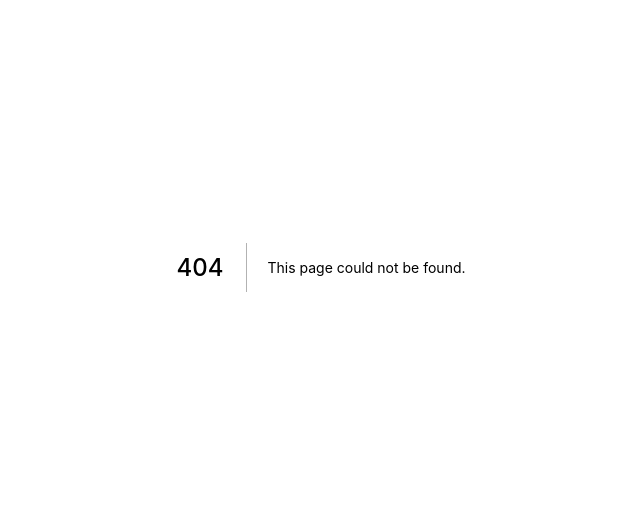
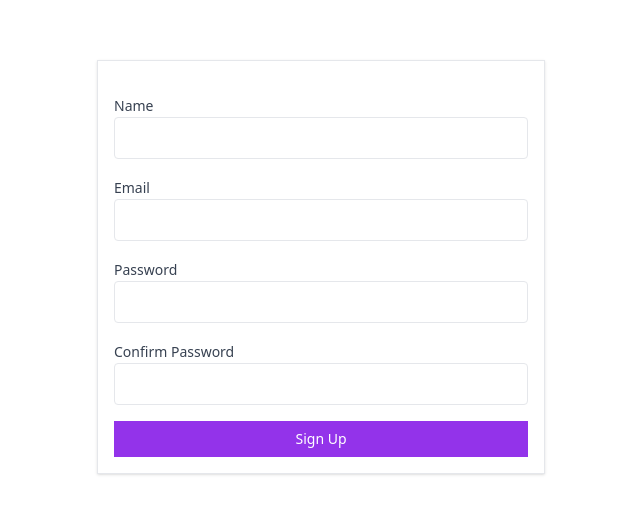
Before and after one commit to chetannn/next-starter-kit, a Next.js app: page /auth/signup in a window 1280 px wide. Before the commit this address had no page. Shown: the part 133-646 px from the top of the page, without its empty margins (319-959 px from the left). Built offline with nearby package versions, Linux system fonts and the light colour scheme.

Commit message:
remaining pages

```diff
--- /dev/null
+++ b/pages/auth/forgot-password.tsx
@@ -0,0 +1,27 @@
+import type { NextPage } from 'next'
+import React, { useState } from 'react'
+
+const ForgotPassword: NextPage = () => {
+
+  const [email, setEmail] = useState('')
+
+  return (
+    <div className='flex h-screen items-center justify-center'>
+
+        <section className='max-w-md w-full bg-white border shadow p-4'>
+
+          <div className='mt-4'>
+            <label className='w-full text-sm text-gray-700'>Email</label>
+            <input value={email} onChange={(e) => setEmail(e.target.value)} className='w-full px-4 py-2 rounded border focus:border-2 focus:outline-none focus:border-purple-600' />
+          </div>
+
+          <div className='mt-4'>
+            <button className='w-full text-sm text-white bg-purple-600 hover:bg-purple-700 px-3 py-2'>Send Reset Password Link</button>
+            </div>
+          </section>
+
+      </div>
+  )
+}
+
+export default ForgotPassword
--- a/pages/auth/login.tsx
+++ b/pages/auth/login.tsx
@@ -1,4 +1,5 @@
 import type { NextPage } from 'next'
+import Link from 'next/link'
 import { useRouter } from 'next/router'
 import React, { useState } from 'react'
 
@@ -19,13 +20,13 @@ const Login: NextPage = () => {
         <section className='max-w-md w-full bg-white border shadow p-4'>
 
           <div className='mt-4'>
-            <label className='w-full text-sm uppercase text-gray-700'>Email</label>
+            <label className='w-full text-sm  text-gray-700'>Email</label>
             <input value={email} onChange={(e) => setEmail(e.target.value)} className='w-full px-4 py-2 rounded border focus:border-2 focus:outline-none focus:border-purple-600' />
           </div>
 
 
           <div className='mt-4'>
-            <label className='w-full text-sm uppercase text-gray-700'>Password</label>
+            <label className='w-full text-sm text-gray-700'>Password</label>
             <input type='password' value={password} onChange={(e) => setPassword(e.target.value)} className='w-full px-4 py-2 rounded border focus:border-2 focus:border-purple-600 focus:outline-none' />
           </div>
 
@@ -33,6 +34,12 @@ const Login: NextPage = () => {
           <div className='mt-4'>
 
             <button onClick={login} className='w-full text-white bg-purple-600 hover:bg-purple-700 px-3 py-2'>Login</button>
+
+            <Link  href='/auth/forgot-password'>
+              <a className='flex justify-end text-sm mt-3 text-purple-600'>
+                  Forgot Password ?
+                </a>
+            </Link>
 
             </div>
           </section>
--- /dev/null
+++ b/pages/auth/signup.tsx
@@ -0,0 +1,49 @@
+import type { NextPage } from 'next'
+import React, { useState } from 'react';
+
+const SignUp: NextPage = () => {
+
+  const [email, setEmail] = useState('')
+  const [name, setName] = useState('')
+  const [password, setPassword] = useState('')
+
+  return (
+    <div className='flex h-screen items-center justify-center'>
+
+        <section className='max-w-md w-full bg-white border shadow p-4'>
+
+          <div className='mt-4'>
+            <label className='w-full text-sm text-gray-700'>Name</label>
+            <input value={name} onChange={(e) => setName(e.target.value)} className='w-full px-4 py-2 rounded border focus:border-2 focus:outline-none focus:border-purple-600' />
+          </div>
+
+          <div className='mt-4'>
+            <label className='w-full text-sm  text-gray-700'>Email</label>
+            <input value={email} onChange={(e) => setEmail(e.target.value)} className='w-full px-4 py-2 rounded border focus:border-2 focus:outline-none focus:border-purple-600' />
+          </div>
+
+
+          <div className='mt-4'>
+            <label className='w-full text-sm  text-gray-700'>Password</label>
+            <input type='password' value={password} onChange={(e) => setPassword(e.target.value)} className='w-full px-4 py-2 rounded border focus:border-2 focus:border-purple-600 focus:outline-none' />
+          </div>
+
+
+          <div className='mt-4'>
+            <label className='w-full text-sm text-gray-700'>Confirm Password</label>
+            <input type='password' value={password} onChange={(e) => setPassword(e.target.value)} className='w-full px-4 py-2 rounded border focus:border-2 focus:border-purple-600 focus:outline-none' />
+          </div>
+
+
+
+          <div className='mt-4'>
+            <button className='w-full text-sm text-white bg-purple-600 hover:bg-purple-700 px-3 py-2'>Sign Up</button>
+            </div>
+          </section>
+
+      </div>
+
+  );
+}
+
+export default SignUp
```
